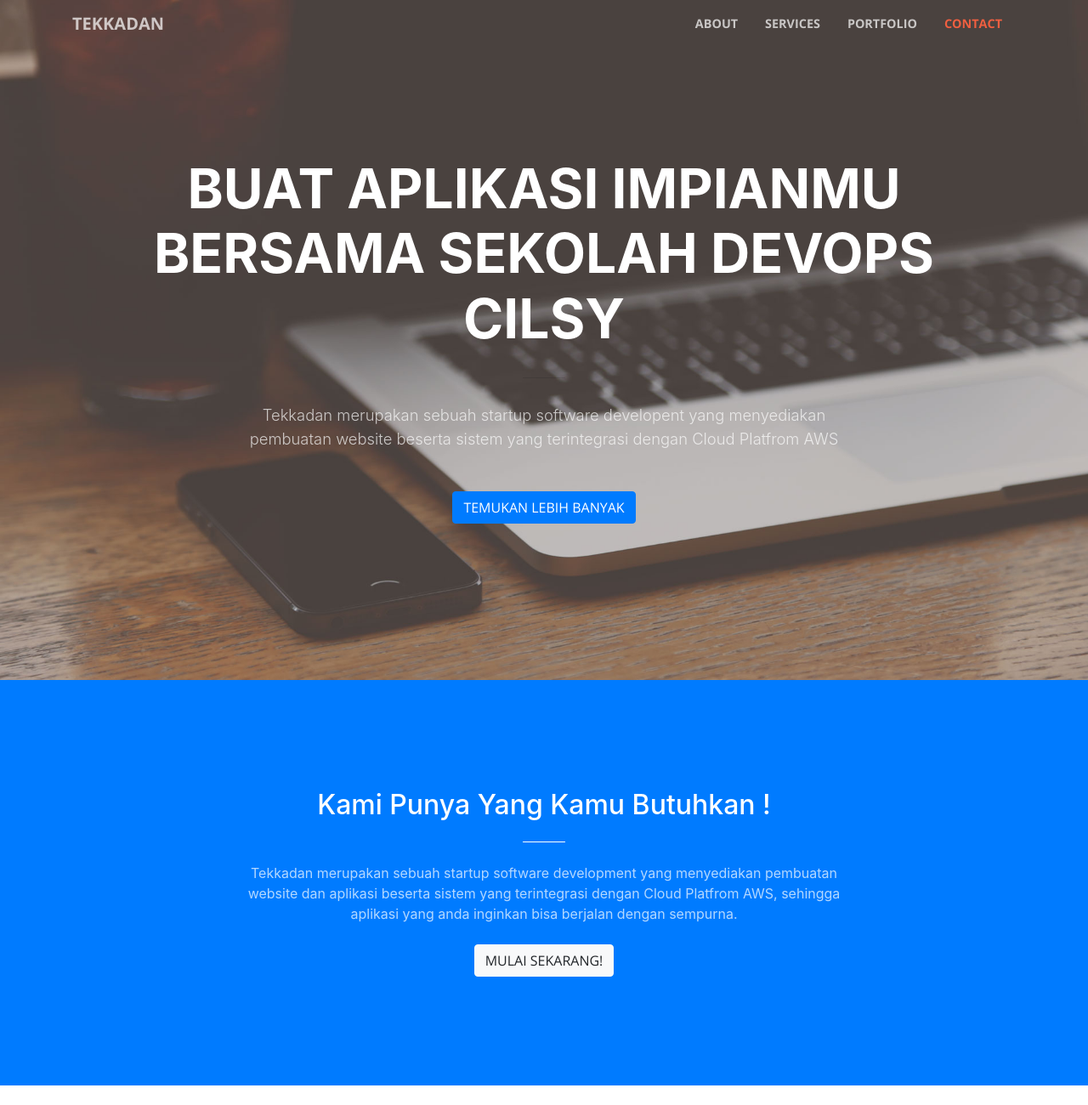
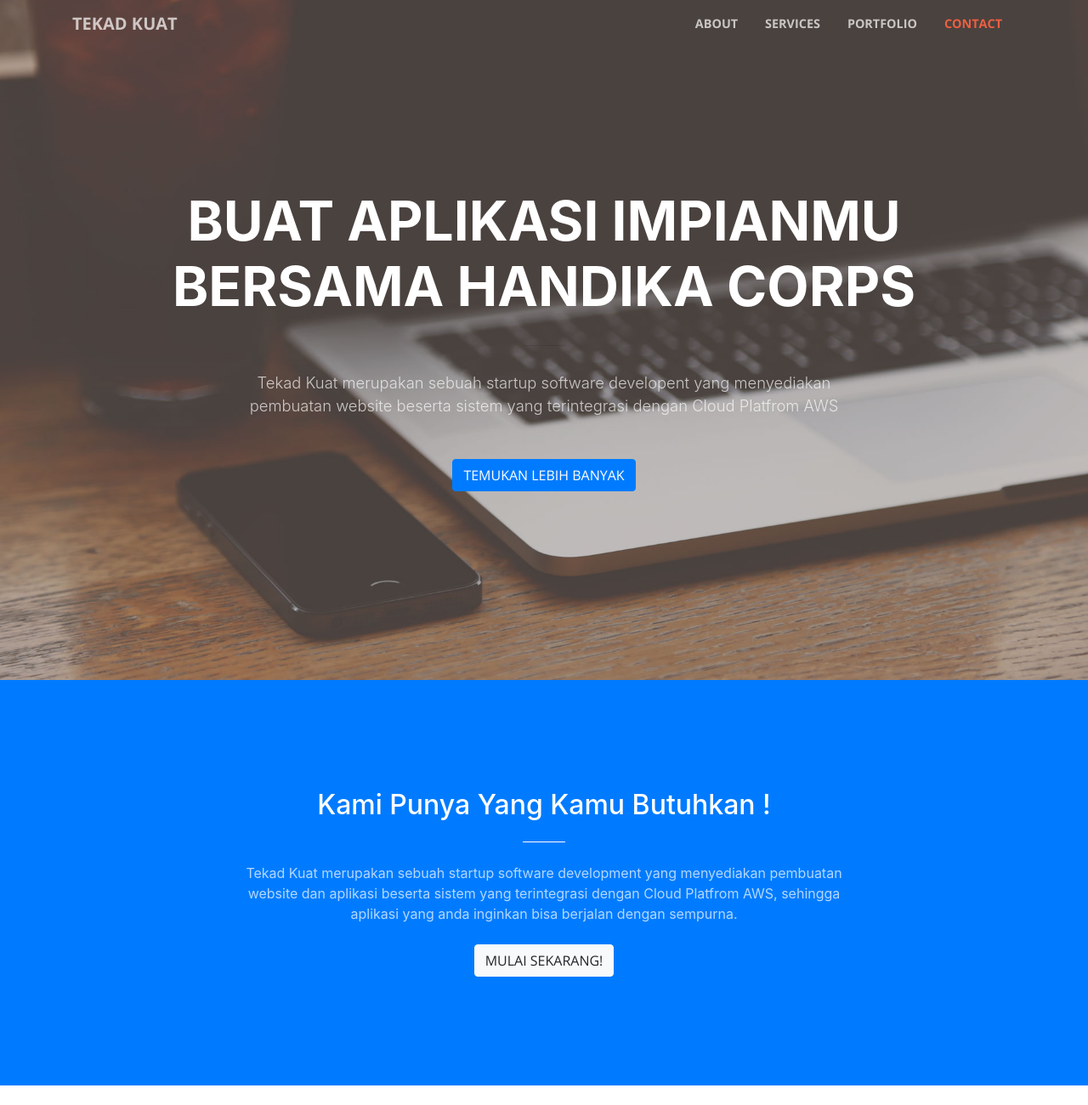
Before and after one commit to dikdoang17/landing-page, a website with bundled scripts: page index.html in a window 1280 px wide. Shown: the top 1300 px of the page at 85% size. Built offline with nearby package versions, Linux system fonts and the light colour scheme.

Commit message:
update nama startup

```diff
--- a/index.html
+++ b/index.html
@@ -8,7 +8,7 @@
   <meta name="description" content="">
   <meta name="author" content="">
 
-  <title>Tekkadan Software Development</title>
+  <title>Tekad Kuat Software Development</title>
 
   <!-- Bootstrap core CSS -->
   <link href="vendor/bootstrap/css/bootstrap.min.css" rel="stylesheet">
@@ -31,7 +31,7 @@
   <!-- Navigation -->
   <nav class="navbar navbar-expand-lg navbar-light fixed-top" id="mainNav">
     <div class="container">
-      <a class="navbar-brand js-scroll-trigger" href="#page-top">Tekkadan</a>
+      <a class="navbar-brand js-scroll-trigger" href="#page-top">Tekad Kuat</a>
       <button class="navbar-toggler navbar-toggler-right" type="button" data-toggle="collapse" data-target="#navbarResponsive" aria-controls="navbarResponsive" aria-expanded="false" aria-label="Toggle navigation">
         <span class="navbar-toggler-icon"></span>
       </button>
@@ -59,12 +59,12 @@
       <div class="row">
         <div class="col-lg-10 mx-auto">
           <h1 class="text-uppercase">
-            <strong>Buat Aplikasi Impianmu bersama Sekolah Devops Cilsy</strong>
+            <strong>Buat Aplikasi Impianmu bersama Handika Corps</strong>
           </h1>
           <hr>
         </div>
         <div class="col-lg-8 mx-auto">
-          <p class="text-faded mb-5">Tekkadan merupakan sebuah startup software developent yang menyediakan pembuatan website beserta sistem yang terintegrasi dengan Cloud Platfrom AWS</p>
+          <p class="text-faded mb-5">Tekad Kuat merupakan sebuah startup software developent yang menyediakan pembuatan website beserta sistem yang terintegrasi dengan Cloud Platfrom AWS</p>
           <a class="btn btn-primary btn-xl js-scroll-trigger" href="#about">Temukan Lebih Banyak</a>
         </div>
       </div>
@@ -77,7 +77,7 @@
         <div class="col-lg-8 mx-auto text-center">
           <h2 class="section-heading text-white">Kami Punya Yang Kamu Butuhkan !</h2>
           <hr class="light my-4">
-          <p class="text-faded mb-4">Tekkadan merupakan sebuah startup software development yang menyediakan pembuatan website dan aplikasi beserta sistem yang terintegrasi dengan Cloud Platfrom AWS, sehingga aplikasi yang anda inginkan bisa berjalan dengan sempurna.</p>
+          <p class="text-faded mb-4">Tekad Kuat merupakan sebuah startup software development yang menyediakan pembuatan website dan aplikasi beserta sistem yang terintegrasi dengan Cloud Platfrom AWS, sehingga aplikasi yang anda inginkan bisa berjalan dengan sempurna.</p>
           <a class="btn btn-light btn-xl js-scroll-trigger" href="#services">Mulai Sekarang!</a>
         </div>
       </div>
@@ -241,7 +241,7 @@
         <div class="col-lg-4 mr-auto text-center">
           <i class="fas fa-envelope fa-3x mb-3 sr-contact-2"></i>
           <p>
-            <a href="mailto:your-email@your-domain.com">Support@tekkadan.com</a>
+            <a href="mailto:your-email@your-domain.com">Support@tekadkuat.com</a>
           </p>
         </div>
       </div>
```
